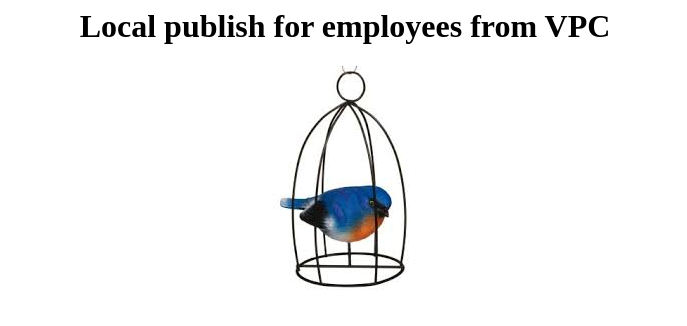
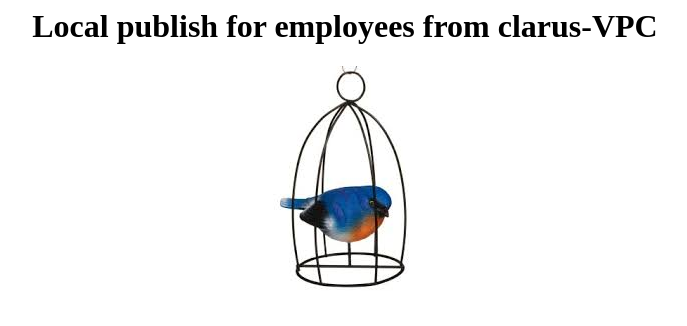
Before and after one commit to awsdevopsteam/route-53, a plain HTML site: page local/index.html in a window 1280 px wide. Shown: the whole page, without its empty margins (295-982 px from the left). Drawn offline with Linux system fonts and the light colour scheme.

Commit message:
Update index.html

```diff
--- a/local/index.html
+++ b/local/index.html
@@ -3,7 +3,7 @@
 		<title> Local </title>
 	</head>
 	<body>
-		<center><h1> Local publish for  employees from VPC</h1><center>
+		<center><h1> Local publish for  employees from clarus-VPC</h1><center>
 		<center><img src="Local.jpg" alt="Local is safe, but not free"</center>
 	</body>
 </html
```
